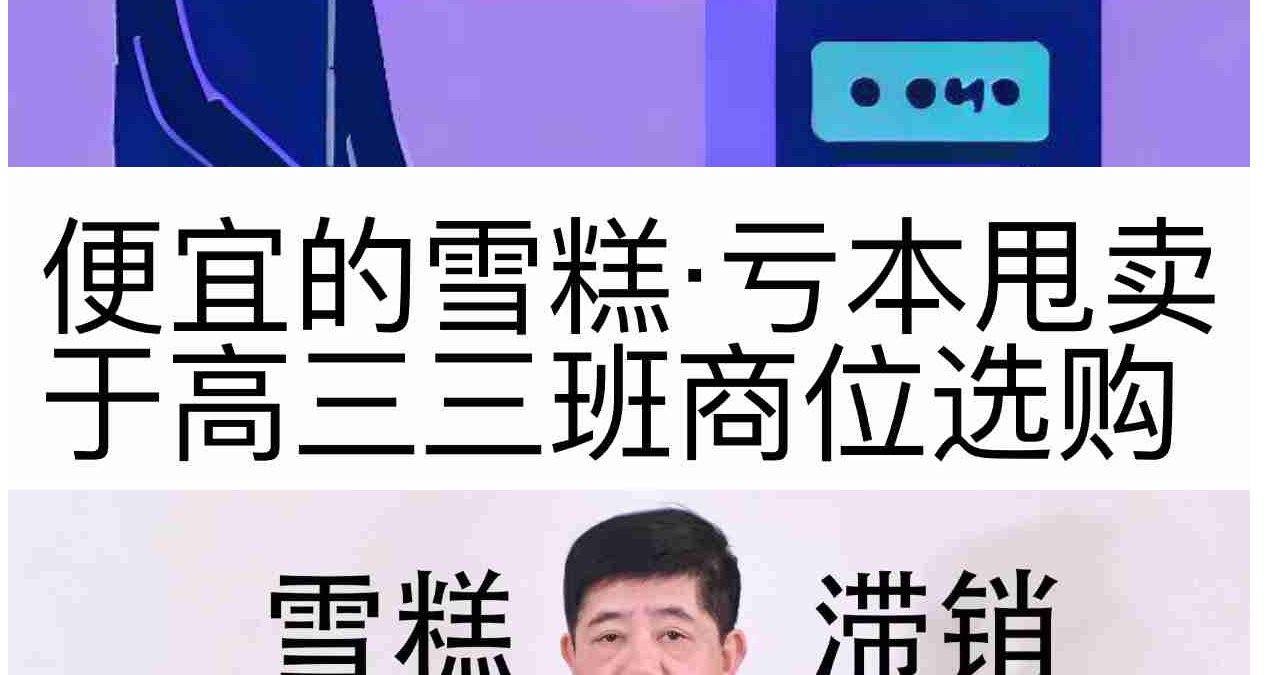
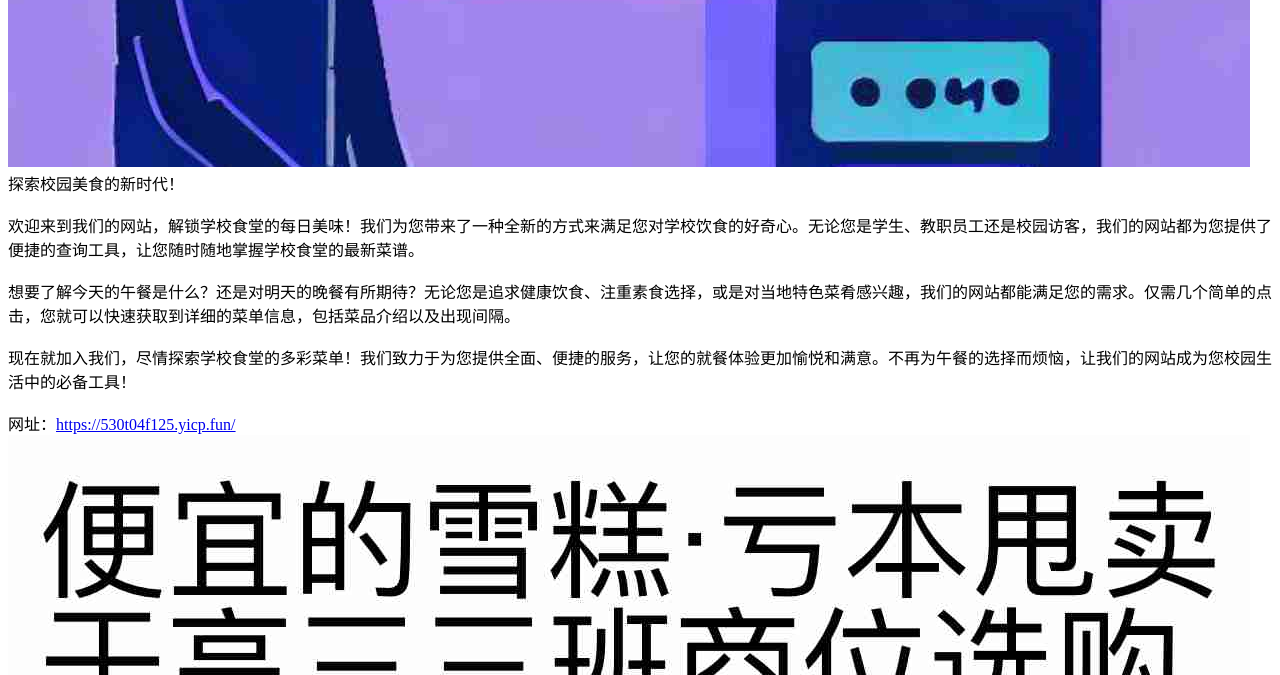
Before and after one commit to QiyuanTan/numberBomb, a Django app: template mainsite/templates/standby.html in a window 1280 px wide. Shown: the part 1248-1923 px from the top of the page. Run offline with Django 3.2, Linux system fonts and the light colour scheme; the template is opened without the code that fills it, so the values that code supplies are empty.

Commit message:
added an ad for https://530t04f125.yicp.fun/

```diff
--- a/mainsite/templates/standby.html
+++ b/mainsite/templates/standby.html
@@ -60,7 +60,8 @@
 
 <body>
 <h3>Number Bomb Game, 作者：谭期元，谢鸿哲</h3>
-<h3>数字绝对随机，项目已开源，地址：<a href="https://github.com/tanqiyuaneric/numberBomb">https://github.com/tanqiyuaneric/numberBomb</a></h3>
+<h3>数字绝对随机，项目已开源，地址：<a href="https://github.com/tanqiyuaneric/numberBomb">https://github.com/tanqiyuaneric/numberBomb</a>
+</h3>
 <h1>祝您好运！</h1>
 <img src="{% static '/img/watting.jpg' %}" alt="">
 
@@ -74,8 +75,22 @@
     </svg>
     刷新
 </button>
-
-    <!-- 广告图片 -->
-    <img src="{% static '/img/ad.jpg' %}" alt="">
+<div>
+    探索校园美食的新时代！
+    <br>
+    <br>
+    欢迎来到我们的网站，解锁学校食堂的每日美味！我们为您带来了一种全新的方式来满足您对学校饮食的好奇心。无论您是学生、教职员工还是校园访客，我们的网站都为您提供了便捷的查询工具，让您随时随地掌握学校食堂的最新菜谱。
+    <br>
+    <br>
+    想要了解今天的午餐是什么？还是对明天的晚餐有所期待？无论您是追求健康饮食、注重素食选择，或是对当地特色菜肴感兴趣，我们的网站都能满足您的需求。仅需几个简单的点击，您就可以快速获取到详细的菜单信息，包括菜品介绍以及出现间隔。
+    <br>
+    <br>
+    现在就加入我们，尽情探索学校食堂的多彩菜单！我们致力于为您提供全面、便捷的服务，让您的就餐体验更加愉悦和满意。不再为午餐的选择而烦恼，让我们的网站成为您校园生活中的必备工具！
+    <br>
+    <br>
+    网址：<a href="https://530t04f125.yicp.fun/">https://530t04f125.yicp.fun/</a>
+</div>
+<!-- 广告图片 -->
+<img src="{% static '/img/ad.jpg' %}" alt="">
 </body>
 </html>
```
